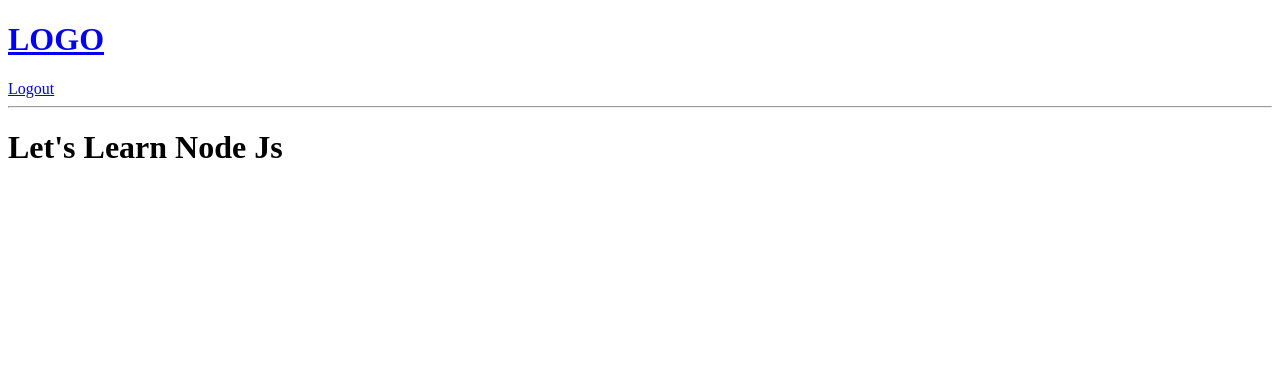
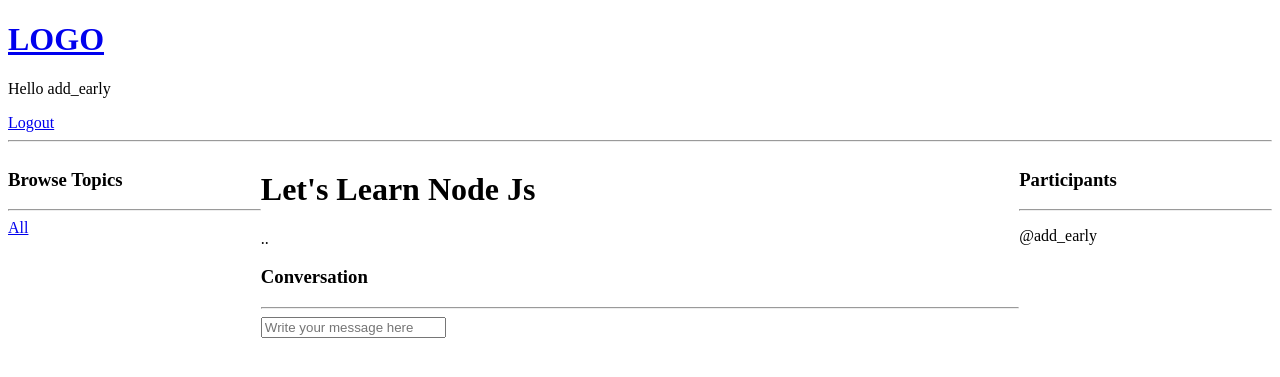
Before and after one commit to callMeBro/-decentralized-app, a Django app: page /home/room/7 in a window 1280 px wide. Shown: the top 377 px of the page. Run offline with Django 5.2, Linux system fonts and the light colour scheme; a user stored in the database is signed in; data comes from the database, SQL or seed files in the repository; both versions use the stored data as it was after the commit.

Commit message:
Auth setup, created room, userpage

```diff
--- a/base/templates/base/room.html
+++ b/base/templates/base/room.html
@@ -1,3 +1,65 @@
 {% extends 'main.html' %} {% block content %}
-<h1>{{ room.name }}</h1>
-{% endblock content %}
+<div class="room-container">
+  <div>
+    <h3>Browse Topics</h3>
+    <hr />
+
+    <div>
+      <a href="{% url 'home' %}">All</a>
+    </div>
+    {% for topic in topics %}
+    <div>
+      <a href="{% url 'home' %}?q={{topic.name}}">{{topic.name}}</a>
+    </div>
+    {% endfor %}
+  </div>
+
+  <div>
+    <h1>{{room.name}}</h1>
+    <p>{{room.description}}</p>
+
+    <div class="comment-wrapper">
+      <h3>Conversation</h3>
+      <hr />
+      {% for message in room_messages %}
+      <div>
+        {% if request.user == message.user %}
+        <a href="{% url 'delete-message' message.id%}">Delete</a>
+        {% endif %}
+        <small>@{{message.user.name}} {{message.created}}</small>
+        <p>{{message.body}}</p>
+        <hr />
+      </div>
+      {% endfor %}
+    </div>
+
+    {% if request.user.is_authenticated %}
+    <div class="comment-form">
+      <form method="POST" action="">
+        {% csrf_token %}
+        <input type="text" name="body" placeholder="Write your message here" />
+      </form>
+    </div>
+    {% endif %}
+  </div>
+
+  <div>
+    <h3></h3>
+    <h3>Participants</h3>
+    <hr />
+    {% for user in participants %}
+    <div>
+      <p>@{{user.name}}</p>
+    </div>
+
+    {% endfor %}
+  </div>
+</div>
+
+<style>
+  .room-container {
+    display: grid;
+    grid-template-columns: 1fr 3fr 1fr;
+  }
+</style>
+{% endblock %}
--- a/base/urls.py
+++ b/base/urls.py
@@ -5,12 +5,16 @@ from . import views
 urlpatterns = [
     path('login/', views.loginP, name ='login'),
     path('logout/', views.logoutU, name ='logout'),
+    path('register/', views.registerP, name ='register'),
+    path('profile/<str:pk>/', views.userP, name='user-profile'),
 
 
 
     path('', views.home, name ='home'),
     path('room/<str:pk>', views.room, name= 'room'),
     path('readmore/', views.readmore, name= 'readmore'),
+
+    path('delete-message/<int:pk>/', views.deleteMessage, name='delete-message'),  # Changed <str:pk> to <int:pk> if pk should be an integer
 
     path('create-room/', views.createRoom, name='create-room'),
     path('update-room/<str:pk>', views.updateRoom, name="update-room"),
--- a/base/views.py
+++ b/base/views.py
@@ -1,16 +1,23 @@
 from django.shortcuts import render, redirect, get_object_or_404
-from .models import Room, Topic, CustomUser
-from .forms import RoomForm
+from .models import Room, Topic, CustomUser, Message
+from .forms import RoomForm, CustomUserCreationForm
+from django.contrib.auth.decorators import login_required
+from django.contrib.auth import REDIRECT_FIELD_NAME
 from django.db.models import Q
 from django.contrib.auth import authenticate, login, logout
 from django.contrib import messages
-
-# from django.http import HttpResponse
+from django.http import HttpResponse
 
 
 def loginP(request):
+    page = 'login'
+
+    if request.user.is_authenticated:
+        return redirect('home')
+
+
     if request.method == "POST":
-        email = request.POST.get('email')
+        email = request.POST.get('email').lower()
         password = request.POST.get('password')
 
         try:
@@ -27,17 +34,28 @@ def loginP(request):
         else:
             messages.error(request, 'Username OR password does not exist')
 
-    context = {}
+    context = {'page': page}
     return render(request, 'base/login_register.html', context)
 
 def logoutU(request):
     logout(request)
     return redirect('home')
 
+def registerP(request):
+    name = 'register'
+    form = CustomUserCreationForm(request.POST)                 #save post requestin form
+    # if form is valid process the user
+    if form.is_valid():
+        user = form.save(commit=False)
+        user.email = user.email.lower()
+        user.save()
+        login(request, user)
+        return redirect('home')
 
+    else:
+        messages.error(request, "An error occured during registration")
 
-
-
+    return render(request, 'base/login_register.html', {'form':form})
 
 
 def home(request):
@@ -54,20 +72,65 @@ def home(request):
     # allrooms = Room.objects.all()
     topics = Topic.objects.all()                # get all topics
     room_count = rooms.count()
-    context = {"rooms" : rooms, 'topics':topics, 'room_count':room_count}
+    # Get recent messages
+    room_messages = Message.objects.filter(room__in=rooms).order_by('-created')[:5]  # Adjust the number to show more/less messages
+
+    context = {"rooms" : rooms, 'topics':topics, 'room_count':room_count, 'room_messages':room_messages}
     return render(request, 'base/home.html', context)         #Matches /home/
 
+
+
+
 def room(request, pk):
-#   get specific room by unique value
+    # Get specific room by unique value
     room = Room.objects.get(id=pk)
-    context = {'room': room}
-    return render(request, 'base/room.html', context)         #Matches /home/room
+    room_messages = room.message_set.all()  # Get set of messages related to specific room
+    participants = room.participants.all()  # Get all room participants
+
+    if request.method == 'POST':
+        body = request.POST.get('body')  # Get request body and save in variable
+        if body:
+            # Create the message object
+            Message.objects.create(
+                user=request.user,  # Set user who sent the message
+                room=room,  # The room where the comment was posted
+                body=body  # The content of the message
+            )
+
+            room.participants.add(request.user)  # Add the user to the participants room
+            return redirect('room', pk=room.id)
+        else:
+            error_message = "Please provide a valid comment."
+            context = {
+                'room': room,
+                'room_messages': room_messages,
+                'participants': participants,
+                'error_message': error_message
+            }
+            return render(request, 'base/room.html', context)
+
+    context = {
+        'room': room,
+        'room_messages': room_messages,
+        'participants': participants
+    }
+    return render(request, 'base/room.html', context)  # Matches /home/room
+
 
 def readmore(request):
     context={}
     return render(request, 'base/readmore.html', context)
 
+def userP(request, pk):
+    user = CustomUser.objects.get(id=pk)
+    rooms = user.room_set.all()
+    room_messages = user.message_set.all()
+    topics = Topic.objects.all()
+    context = {'user': user, 'rooms': rooms,
+               'room_messages': room_messages, 'topics': topics}
+    return render(request, 'base/profile.html', context)
 
+@login_required(function=None, redirect_field_name=REDIRECT_FIELD_NAME)
 def createRoom(request):
     form = RoomForm()
     # if request is post
@@ -82,16 +145,30 @@ def createRoom(request):
     return render(request, 'base/room_form.html', context)
 
 
-def updateRoom(request, pk):
-    room = Room.objects.get(id=pk)
-    form = RoomForm(request.POST, instance=room)
+# def updateRoom(request, pk):
+#     room = Room.objects.get(id=pk)
+#     form = RoomForm(request.POST, instance=room)
 
-    context={"form":form}
-    return render(request, 'base/room_form.html', context)
+#     context={"form":form}
+#     return render(request, 'base/room_form.html', context)
 
 def updateRoom(request, pk):
     room = Room.objects.get(id=pk)
     form = RoomForm(instance=room)
+
+    user = request.user
+    if user != room.host:
+        return HttpResponse("You are not allowed here")
+
+
+    form = CustomUserCreationForm(instance=user)
+
+    if request.method == 'POST':
+        form = CustomUserCreationForm(request.POST, request.FILES, instance=user)
+        if form.is_valid():
+            form.save()
+            return redirect('user-profile', pk=user.id)
+
 
     if request.method == 'POST':
         form = RoomForm(request.POST, instance=room)
@@ -107,3 +184,18 @@ def deleteRoom(request, pk):
         room.delete()
         return redirect('home')
     return render(request, "base/delete.html", {"obj":room})
+
+@login_required(login_url='/login')
+
+def deleteMessage(request, pk):
+    message = Message.objects.get(id=pk)
+
+    if request.user != message.user:
+        return HttpResponse('You are not allowed here!!')
+
+    if request.method == 'POST':
+        message.delete()
+        # print("room deleted")
+        return redirect("home")
+
+    return render(request, 'base/delete.html', {'obj': message})
--- a/templates/navbar.html
+++ b/templates/navbar.html
@@ -9,6 +9,7 @@
   </a>
 
   {% if request.user.is_authenticated %}
+  <p>Hello {{request.user.name}}</p>
   <a href="{% url 'logout' %}">Logout</a>
   {% else %}
   <!-- creeate search bar and link to homepage  -->
```
Also changed, not shown: base/templates/base/activity_component.html (added, +19 -0 lines), base/templates/base/feed_component.html (added, +13 -0 lines), base/templates/base/home.html (+5 -22 lines), base/templates/base/login_register.html (+16 -14 lines), base/templates/base/profile.html (added, +18 -0 lines), base/templates/base/topics_component.html (added, +9 -0 lines), db.sqlite3, static/main.css (added).
